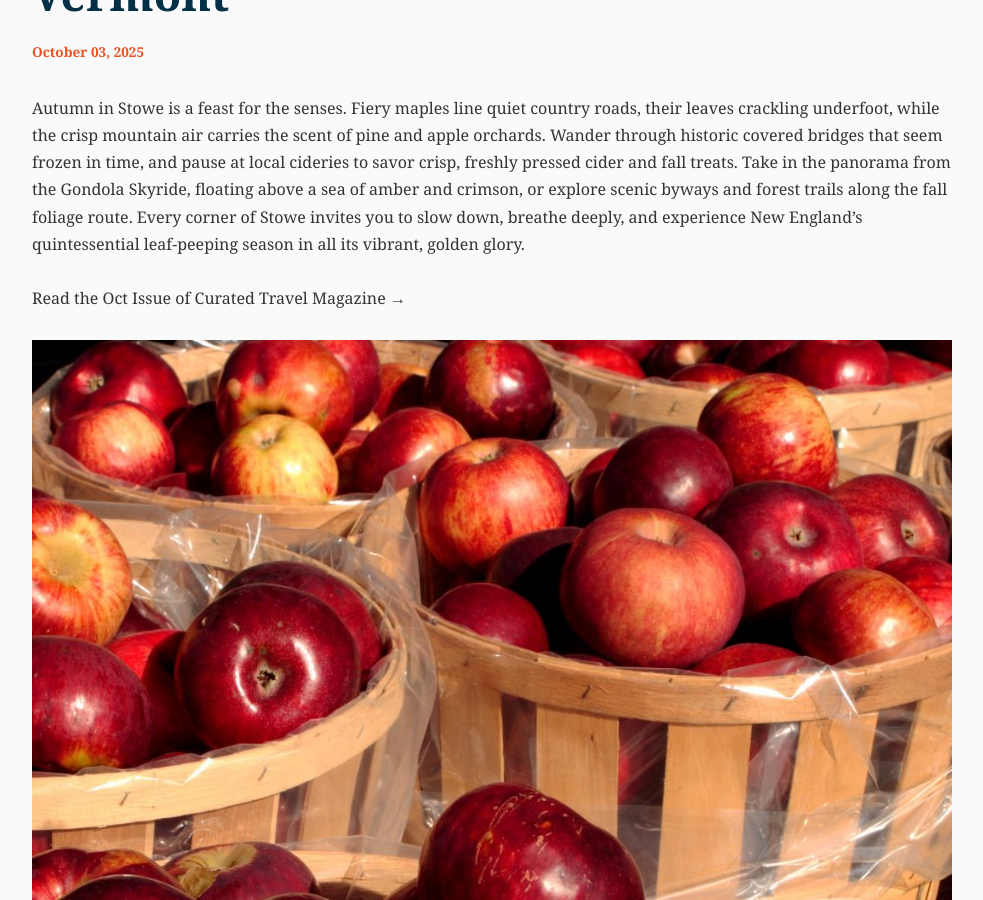
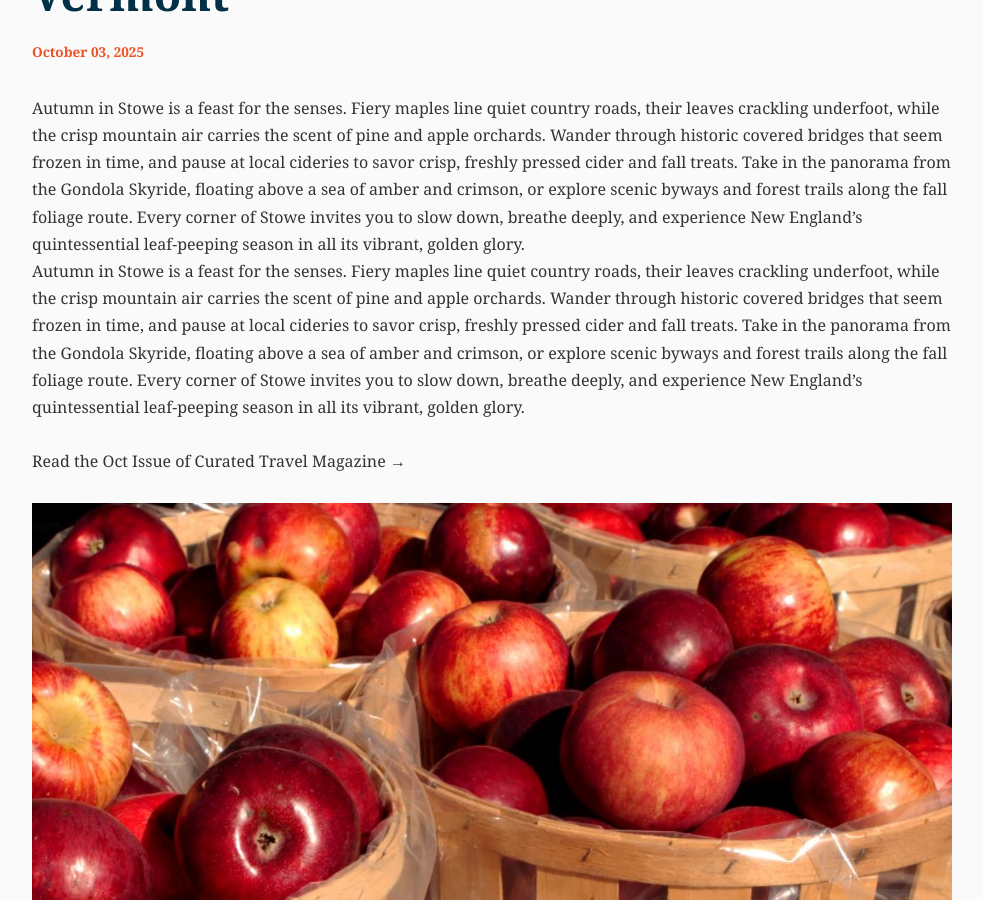
Before and after one commit to CuratedTravelMagazine/Curated-Travel-Magazine, a Jekyll site: the page built from _posts/2025-10-03-stowe.md, in a window 1280 px wide and 900 px high, scrolled down 1570 px. Shown: the whole window, without its empty margins (148-1131 px from the left). Built offline with Jekyll 4.4.1, drawn with Linux system fonts in a browser that asks for light colours.

Commit message:
Add files via upload

```diff
--- a/_posts/2025-10-03-stowe.md
+++ b/_posts/2025-10-03-stowe.md
@@ -5,6 +5,8 @@ date: 2025-10-03
 image: /assets/images/blog/curated -oct.png
 featured_image: /assets/images/blog/curated -oct.png
 ---
+Autumn in Stowe is a feast for the senses. Fiery maples line quiet country roads, their leaves crackling underfoot, while the crisp mountain air carries the scent of pine and apple orchards. Wander through historic <a href="https://gostowe.com/things-to-do/covered-bridges" target="_blank" rel="noopener">covered bridges</a> that seem frozen in time, and pause at local <a href="https://gostowe.com/things-to-do/cideries" target="_blank" rel="noopener">cideries</a> to savor crisp, freshly pressed cider and fall treats. Take in the panorama from the <a href="https://gostowe.com/things-to-do/gondola-skyride" target="_blank" rel="noopener">Gondola Skyride</a>, floating above a sea of amber and crimson, or explore scenic byways and forest trails along the <a href="https://gostowe.com/things-to-do/fall-foliage" target="_blank" rel="noopener">fall foliage route</a>. Every corner of Stowe invites you to slow down, breathe deeply, and experience New England’s quintessential leaf-peeping season in all its vibrant, golden glory.
+
 
 Autumn in Stowe is a feast for the senses. Fiery maples line quiet country roads, their leaves crackling underfoot, while the crisp mountain air carries the scent of pine and apple orchards. Wander through historic [covered bridges](https://gostowe.com/things-to-do/covered-bridges) that seem frozen in time, and pause at local [cideries](https://gostowe.com/things-to-do/cideries) to savor crisp, freshly pressed cider and fall treats. Take in the panorama from the [Gondola Skyride](https://gostowe.com/things-to-do/gondola-skyride), floating above a sea of amber and crimson, or explore scenic byways and forest trails along the [fall foliage route](https://gostowe.com/things-to-do/fall-foliage). Every corner of Stowe invites you to slow down, breathe deeply, and experience New England’s quintessential leaf-peeping season in all its vibrant, golden glory.
 <br><br>[Read the Oct Issue of Curated Travel Magazine →](https://heyzine.com/flip-book/e389ad3e40.html)
```
